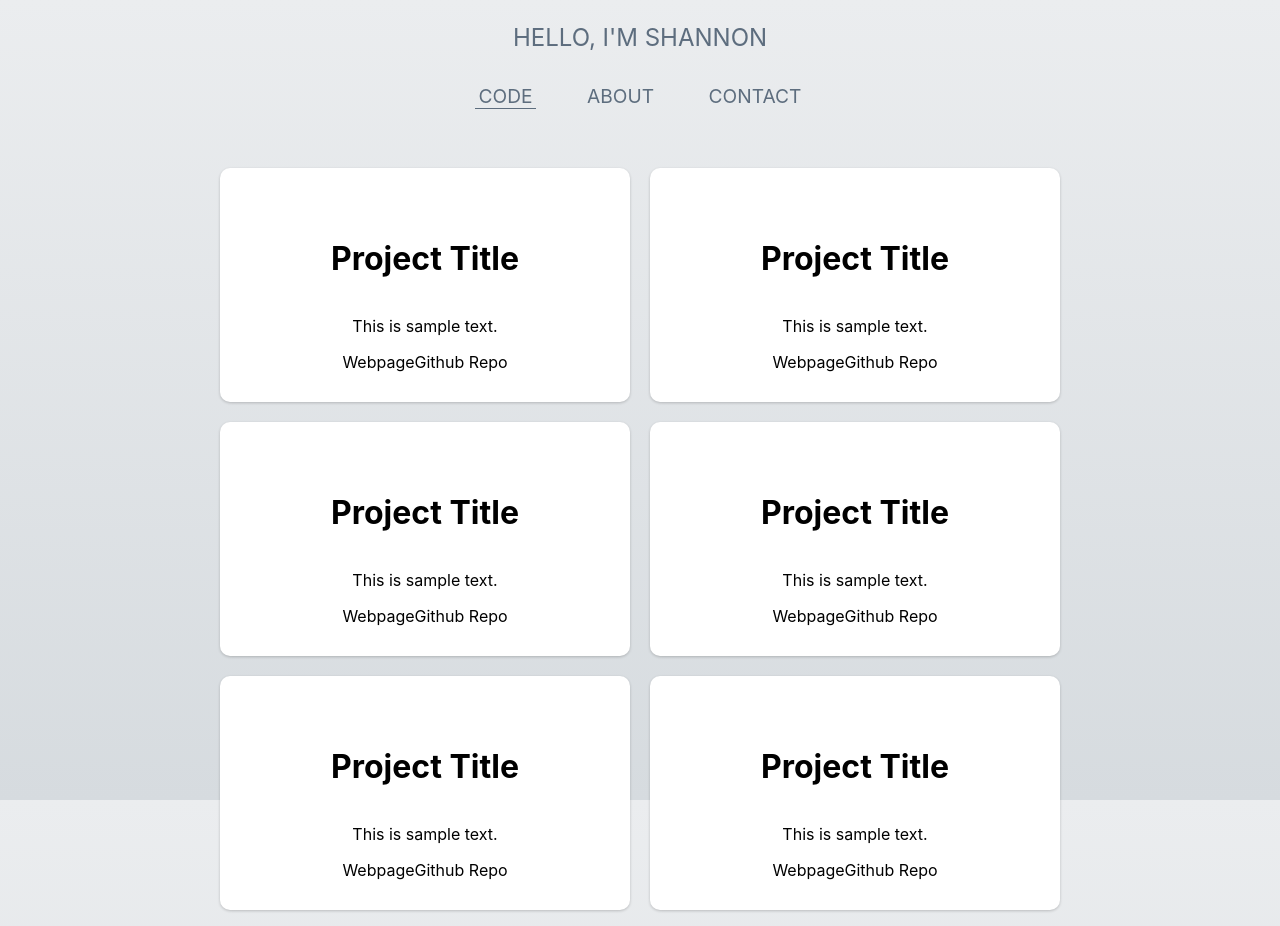
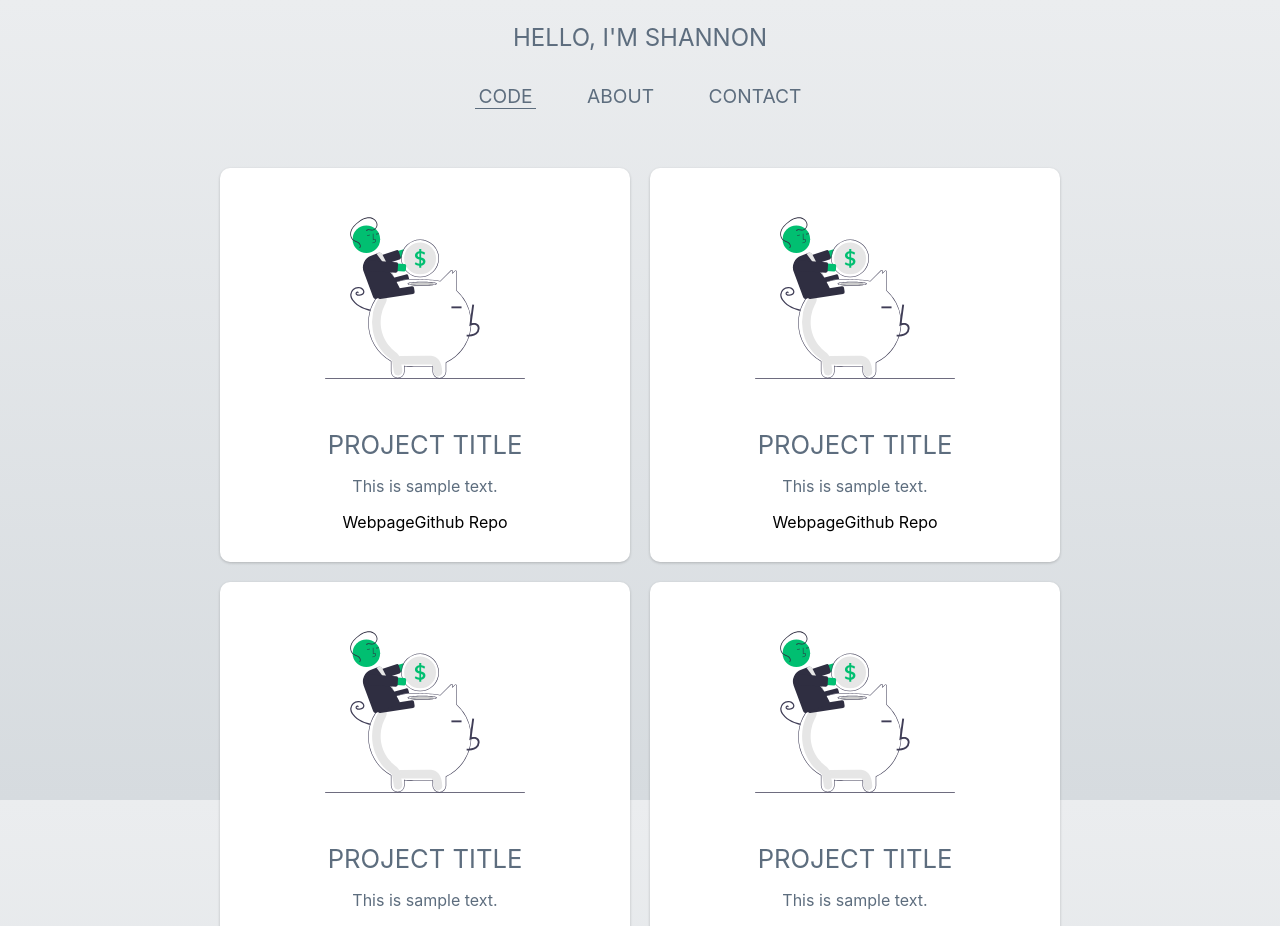
Before and after one commit to ShannonTJ/react-portfolio-site, a React (Create React App) app: page /code in a window 1280 px wide. Shown: the top 926 px of the page. Built offline with nearby package versions, Linux system fonts and the light colour scheme.

Commit message:
placeholder image

```diff
--- a/src/components/Card/CardElement.js
+++ b/src/components/Card/CardElement.js
@@ -8,12 +8,7 @@ export const CardContainer = styled.div`
   margin-top: 8rem;
   margin-bottom: 2rem;
 
-  @media screen and (max-width: 1035px) {
-    margin-top: 6rem;
-  }
-
   @media screen and (max-width: 480px) {
-    margin-top: 6rem;
     margin-bottom: 4rem;
   }
 `;
@@ -56,18 +51,45 @@ export const ContentContainer = styled.div`
 `;
 
 export const ImageContainer = styled.div``;
-export const Image = styled.img``;
+
+export const Image = styled.img`
+  width: 200px;
+  height: 200px;
+  margin-bottom: 10px;
+`;
+
 export const TextContainer = styled.div`
   display: flex;
   flex-direction: column;
   justify-content: center;
   align-items: center;
 `;
-export const HeaderText = styled.h1``;
-export const Text = styled.p``;
+export const HeaderText = styled.h1`
+  color: #5d6d7e;
+  display: flex;
+  justify-content: center;
+  align-items: center;
+  text-transform: uppercase;
+  font-size: 1.6rem;
+  font-weight: 400;
+  margin-bottom: 0;
+`;
+
+export const Text = styled.p`
+  color: #5d6d7e;
+  display: flex;
+  justify-content: center;
+  align-items: center;
+  font-weight: 400;
+`;
+
 export const LinksContainer = styled.div`
   display: flex;
   flex-direction: row;
   justify-content: space-between;
 `;
-export const Link = styled.a``;
+
+export const Link = styled.a`
+  text-decoration: none;
+  cursor: pointer;
+`;
--- a/src/components/Card/index.js
+++ b/src/components/Card/index.js
@@ -18,7 +18,7 @@ const Card = () => {
       <CardGroupWrapper>
         <ContentContainer>
           <ImageContainer>
-            <Image />
+            <Image src={"images/svg-5.svg"} />
           </ImageContainer>
           <TextContainer>
             <HeaderText>Project Title</HeaderText>
@@ -31,7 +31,7 @@ const Card = () => {
         </ContentContainer>
         <ContentContainer>
           <ImageContainer>
-            <Image />
+            <Image src={"images/svg-5.svg"} />
           </ImageContainer>
           <TextContainer>
             <HeaderText>Project Title</HeaderText>
@@ -44,7 +44,7 @@ const Card = () => {
         </ContentContainer>
         <ContentContainer>
           <ImageContainer>
-            <Image />
+            <Image src={"images/svg-5.svg"} />
           </ImageContainer>
           <TextContainer>
             <HeaderText>Project Title</HeaderText>
@@ -57,7 +57,7 @@ const Card = () => {
         </ContentContainer>
         <ContentContainer>
           <ImageContainer>
-            <Image />
+            <Image src={"images/svg-5.svg"} />
           </ImageContainer>
           <TextContainer>
             <HeaderText>Project Title</HeaderText>
@@ -70,7 +70,7 @@ const Card = () => {
         </ContentContainer>
         <ContentContainer>
           <ImageContainer>
-            <Image />
+            <Image src={"images/svg-5.svg"} />
           </ImageContainer>
           <TextContainer>
             <HeaderText>Project Title</HeaderText>
@@ -83,7 +83,7 @@ const Card = () => {
         </ContentContainer>
         <ContentContainer>
           <ImageContainer>
-            <Image />
+            <Image src={"images/svg-5.svg"} />
           </ImageContainer>
           <TextContainer>
             <HeaderText>Project Title</HeaderText>
```
Also changed, not shown: public/images/svg-5.svg (added), 1 other file (tests, documents, lock files or other folders).
